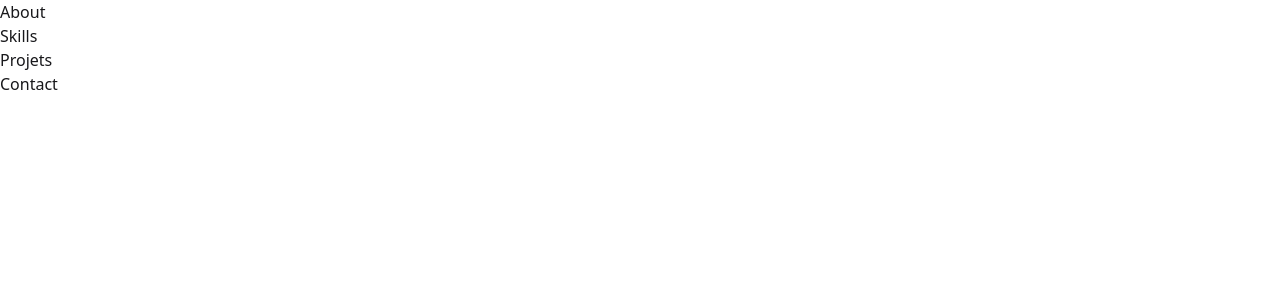
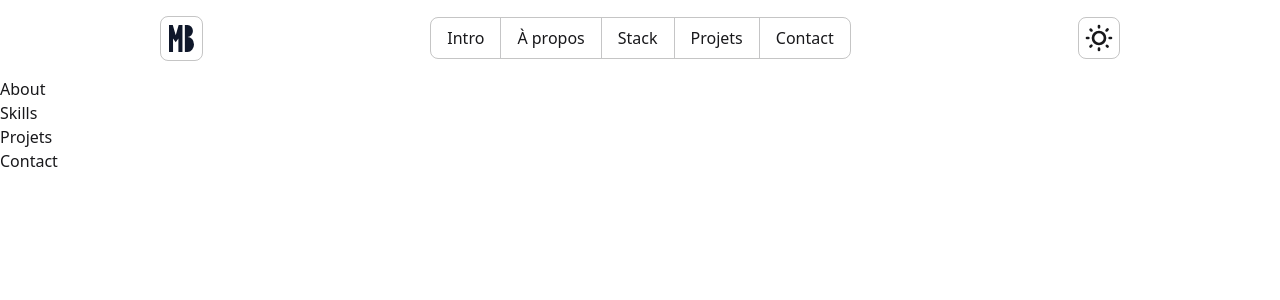
Before and after one commit to MarcBlouet/portfolio, a Next.js app: page / in a window 1280 px wide. Shown: the top 300 px of the page. Built offline with nearby package versions, Linux system fonts and the light colour scheme.

Commit message:
feat: header logo, nav et toggle thème

```diff
--- a/app/globals.css
+++ b/app/globals.css
@@ -1,2 +1,4 @@
 @import "tailwindcss";
-@plugin "daisyui";
+@plugin "daisyui" {
+  themes: light --default, dark --prefersdark;
+}
--- a/components/Header.tsx
+++ b/components/Header.tsx
@@ -1,8 +1,70 @@
+"use client"
+
 // Barre du haut(logo + nav + bouton)
+import Image from "next/image";
+import { useState } from "react";
+
 
 export default function Header() {
+
+  const [dark, setDark] = useState(false)
+
   return (
-    <header>
+    <header className="flex justify-between items-center max-w-5xl mx-auto px-4 md:px-8 py-4">
+
+      <a href="#intro" className="border border-base-content/25 rounded-lg p-2">
+        <Image
+          src={dark ? "/brand/logo-blanc.svg" : "/brand/logo.svg"}
+          alt="logo"
+          height={25}
+          width={25}
+        />
+      </a>
+
+      <nav className="border border-base-content/25 rounded-lg ">
+        <ul className="flex divide-x divide-base-content/25">
+          <li>
+            <a className="block px-4 py-2 hover:bg-base-content/10 transition-colors" href="#intro">Intro</a>
+          </li>
+          <li>
+            <a className="block px-4 py-2 hover:bg-base-content/10 transition-colors" href="#apropos">À propos</a>
+          </li>
+          <li>
+            <a className="block px-4 py-2 hover:bg-base-content/10 transition-colors" href="#stack">Stack</a>
+          </li>
+          <li>
+            <a className="block px-4 py-2 hover:bg-base-content/10 transition-colors" href="#projets">Projets</a>
+          </li>
+          <li>
+            <a className="block px-4 py-2 hover:bg-base-content/10 transition-colors" href="#contact">Contact</a>
+          </li>
+        </ul>
+      </nav>
+
+      <label
+      aria-label="Changer de thème"
+      className="swap border border-base-content/25 rounded-lg p-1">
+        {/* this hidden checkbox controls the state */}
+        <input type="checkbox" checked={dark} onChange={() => setDark(!dark)} className="theme-controller" value="dark" />
+
+        {/* sun icon */}
+        <svg
+          className="swap-off h-8 w-8 fill-current"
+          xmlns="http://www.w3.org/2000/svg"
+          viewBox="0 0 24 24">
+          <path
+            d="M5.64,17l-.71.71a1,1,0,0,0,0,1.41,1,1,0,0,0,1.41,0l.71-.71A1,1,0,0,0,5.64,17ZM5,12a1,1,0,0,0-1-1H3a1,1,0,0,0,0,2H4A1,1,0,0,0,5,12Zm7-7a1,1,0,0,0,1-1V3a1,1,0,0,0-2,0V4A1,1,0,0,0,12,5ZM5.64,7.05a1,1,0,0,0,.7.29,1,1,0,0,0,.71-.29,1,1,0,0,0,0-1.41l-.71-.71A1,1,0,0,0,4.93,6.34Zm12,.29a1,1,0,0,0,.7-.29l.71-.71a1,1,0,1,0-1.41-1.41L17,5.64a1,1,0,0,0,0,1.41A1,1,0,0,0,17.66,7.34ZM21,11H20a1,1,0,0,0,0,2h1a1,1,0,0,0,0-2Zm-9,8a1,1,0,0,0-1,1v1a1,1,0,0,0,2,0V20A1,1,0,0,0,12,19ZM18.36,17A1,1,0,0,0,17,18.36l.71.71a1,1,0,0,0,1.41,0,1,1,0,0,0,0-1.41ZM12,6.5A5.5,5.5,0,1,0,17.5,12,5.51,5.51,0,0,0,12,6.5Zm0,9A3.5,3.5,0,1,1,15.5,12,3.5,3.5,0,0,1,12,15.5Z" />
+        </svg>
+
+        {/* moon icon */}
+        <svg
+          className="swap-on h-8 w-8 fill-current"
+          xmlns="http://www.w3.org/2000/svg"
+          viewBox="0 0 24 24">
+          <path
+            d="M21.64,13a1,1,0,0,0-1.05-.14,8.05,8.05,0,0,1-3.37.73A8.15,8.15,0,0,1,9.08,5.49a8.59,8.59,0,0,1,.25-2A1,1,0,0,0,8,2.36,10.14,10.14,0,1,0,22,14.05,1,1,0,0,0,21.64,13Zm-9.5,6.69A8.14,8.14,0,0,1,7.08,5.22v.27A10.15,10.15,0,0,0,17.22,15.63a9.79,9.79,0,0,0,2.1-.22A8.11,8.11,0,0,1,12.14,19.73Z" />
+        </svg>
+      </label>
 
     </header>
   )
```
Also changed, not shown: 1 other file (tests, documents, lock files or other folders).
